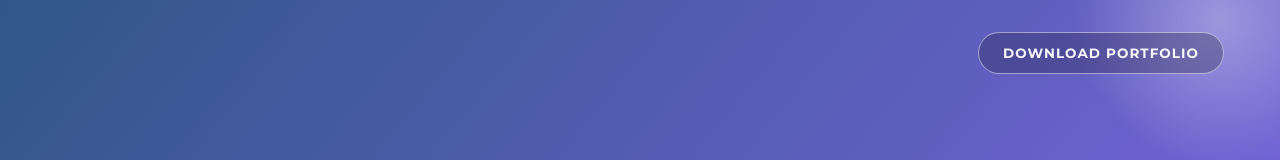
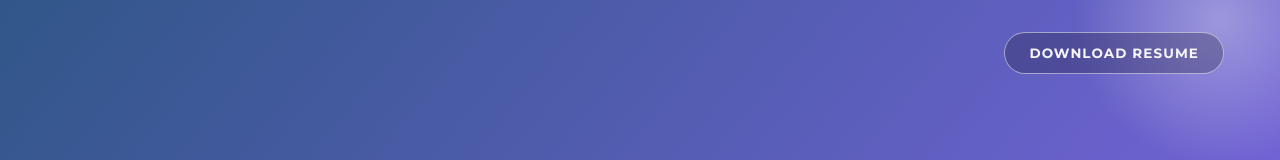
Before and after one commit to Cosmos-0118/My-Portfolio, a website built with Parcel: page src/index.html in a window 1280 px wide. Shown: the top 160 px of the page. Built offline with nearby package versions, Linux system fonts and the light colour scheme.

Commit message:
fixed resume button

```diff
--- a/src/index.html
+++ b/src/index.html
@@ -33,9 +33,9 @@
         class="hero-download"
         href="assets/dhanush-resume.pdf"
         download
-        aria-label="Download a copy of my portfolio"
+        aria-label="Download a copy of my resume"
       >
-        Download Portfolio
+        Download Resume
       </a>
       <div class="container">
         <h1 class="hero-title load-hidden">
```
